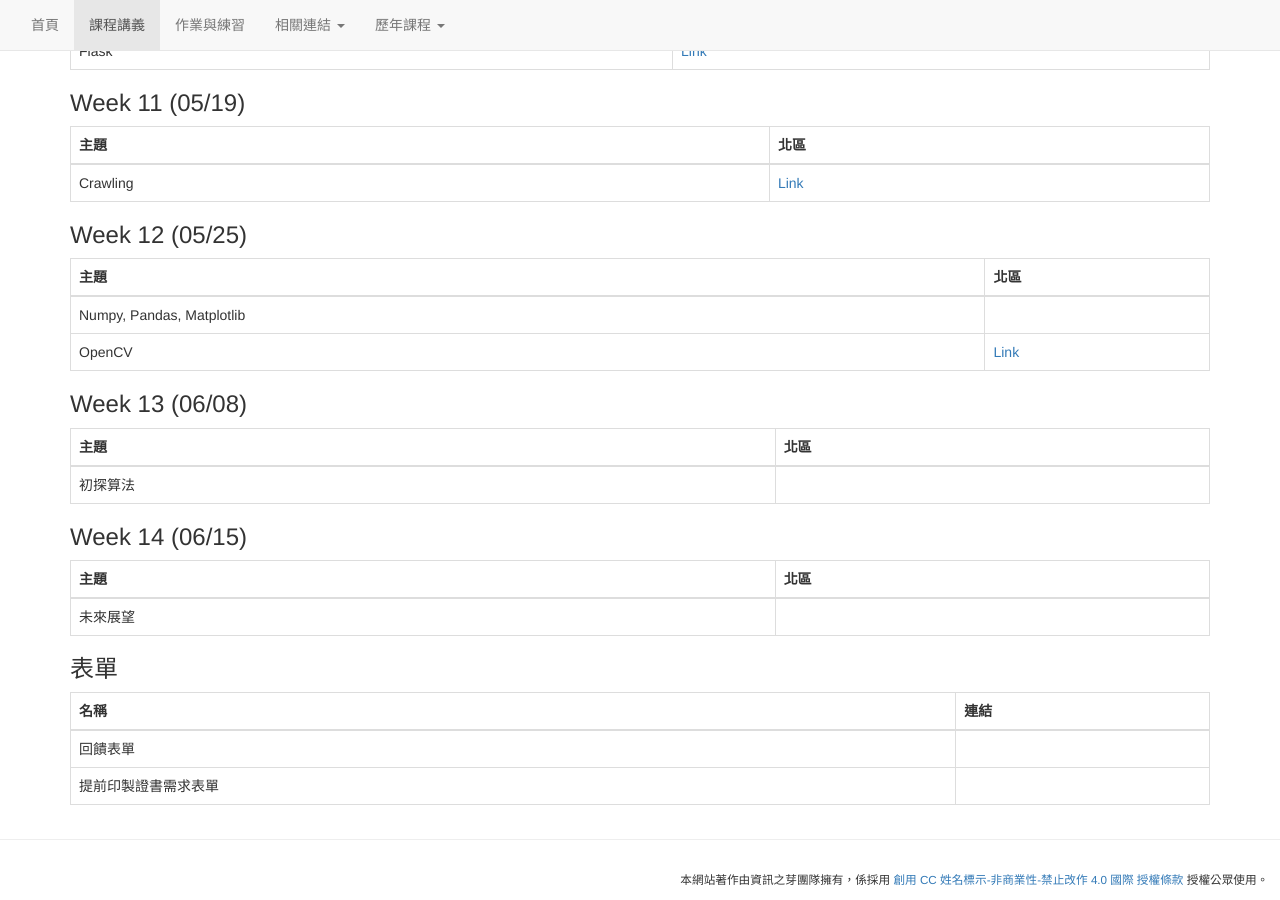
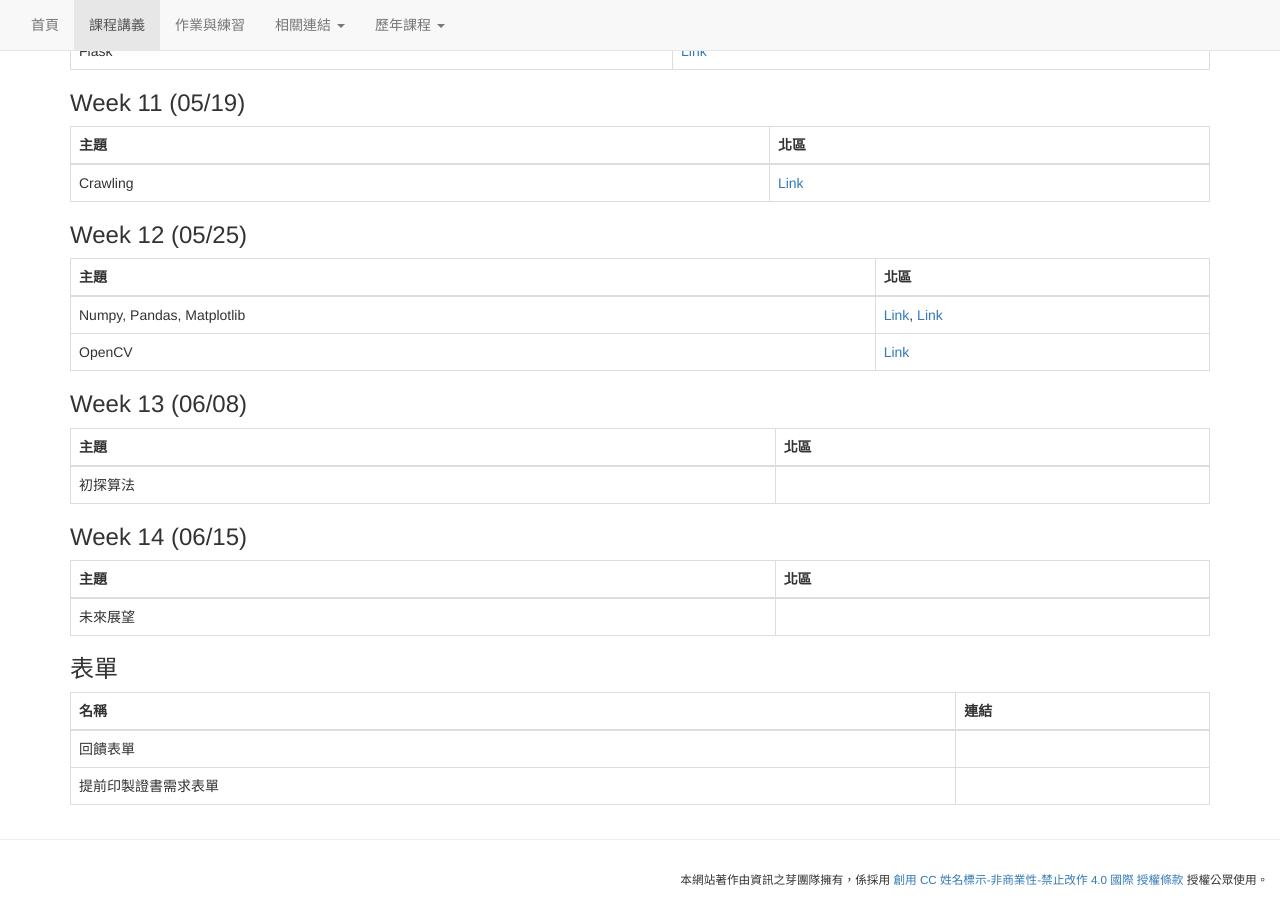
Before and after one commit to tw-csie-sprout/py2025, a Jekyll site: the page built from slides.md, in a window 1280 px wide and 900 px high, scrolled down 1892 px. Built offline with Jekyll 4.4.1, drawn with Linux system fonts in a browser that asks for light colours.

Commit message:
Added links to NumPy, Pandas, and Matplotlib slides

```diff
--- a/slides.md
+++ b/slides.md
@@ -101,7 +101,7 @@ title: "課程講義"
 {: .table .table-bordered}
 | 主題 | 北區 |
 | --- | --- |
-| Numpy, Pandas, Matplotlib | |
+| Numpy, Pandas, Matplotlib | [Link](https://slides.com/ck1100363/deck), [Link](https://hackmd.io/@b4N1BFEqTjixRQ6KKLx0qw/HJuLTmJzxg) |
 | OpenCV	| [Link](https://www.canva.com/design/DAGmq3N0EoA/9LkwpFB_-u1Jh0Uv4vtN0Q/edit?utm_content=DAGmq3N0EoA&utm_campaign=designshare&utm_medium=link2&utm_source=sharebutton)|
 
 ### Week 13 (06/08)
```
